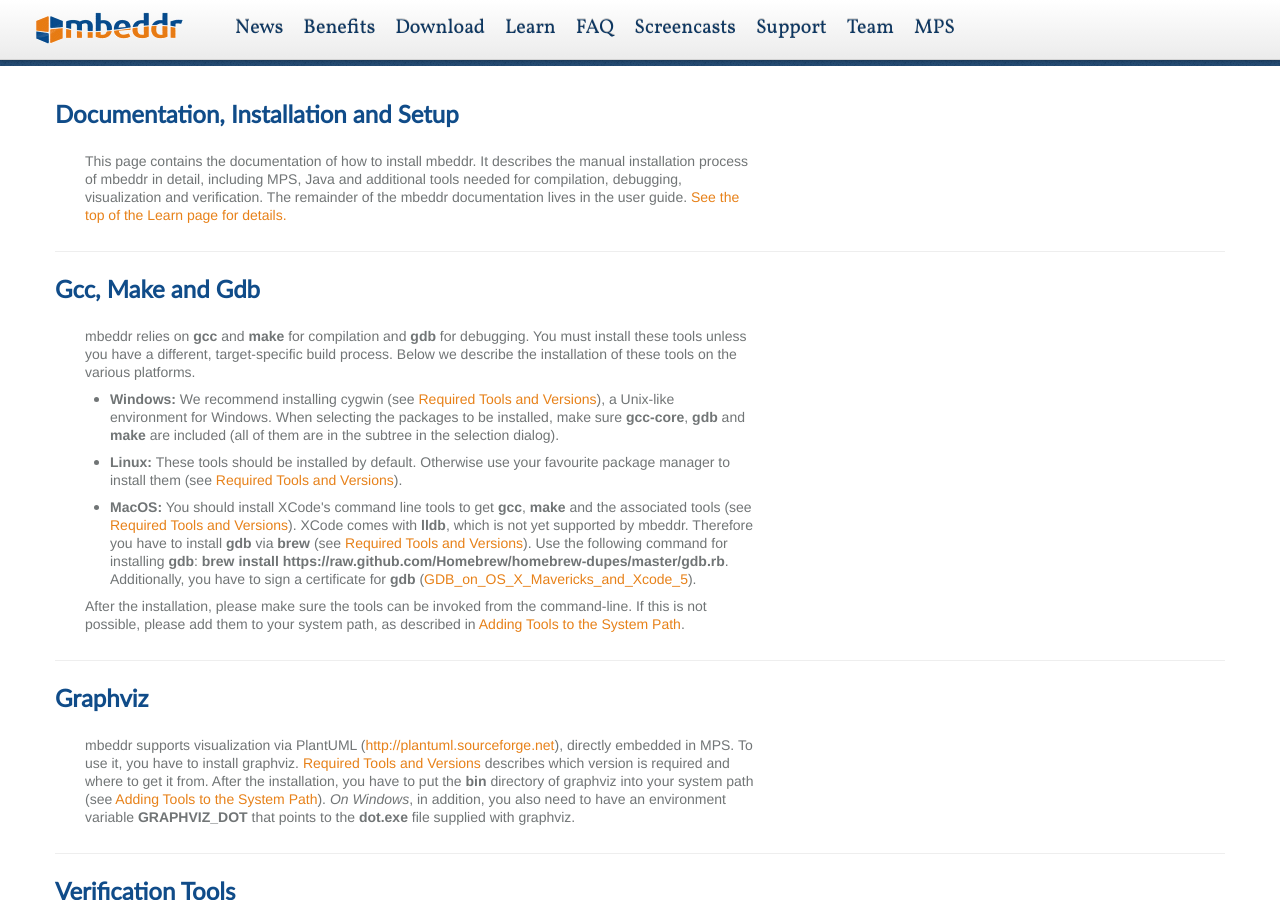
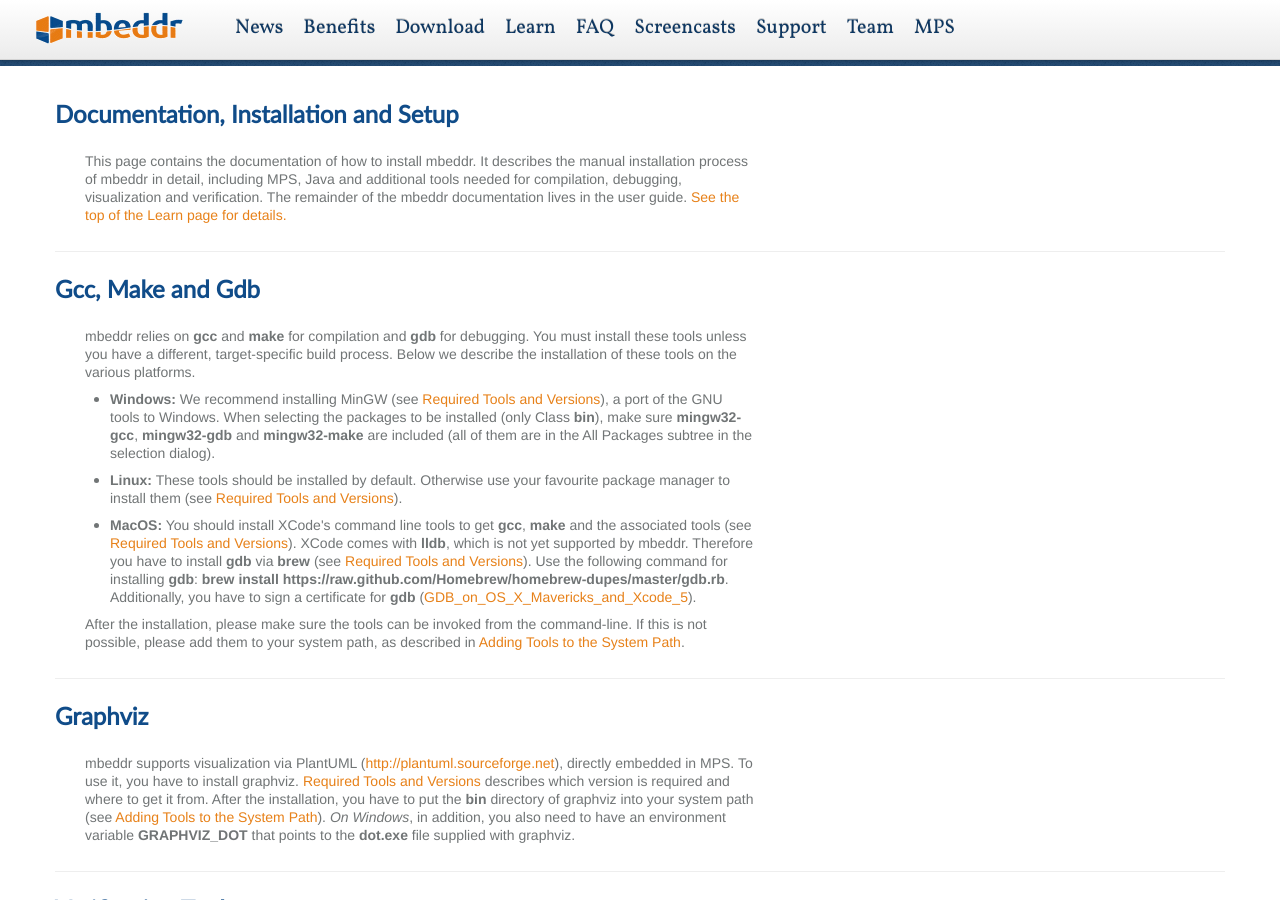
Before and after one commit to mbeddr/mbeddr.github.io, a Jekyll site: the page download.html, which Jekyll copies as it is, in a window 1280 px wide and 900 px high. Built offline with Jekyll 4.4.1, drawn with Linux system fonts in a browser that asks for light colours; nearby versions of some CDN libraries; library files that are not in the unit come from our copies; some of the changed text lies outside the part shown.

Commit message:
updated installation details for windows

```diff
--- a/download.html
+++ b/download.html
@@ -146,9 +146,9 @@
             <ul>
                 <li>
 					<p>
-						 <strong>Windows:</strong> We recommend installing cygwin (see <a href="#RequiredToolsAndVersions">Required Tools and Versions</a>),
-						 a Unix-like environment for Windows. When selecting the packages to be installed, make sure <strong>gcc-core</strong>,
-						 <strong>gdb</strong> and <strong>make</strong> are included (all of them are in the  subtree in the selection dialog).
+						 <strong>Windows:</strong> We recommend installing MinGW (see <a href="#RequiredToolsAndVersions">Required Tools and Versions</a>),
+						 a port of the GNU tools to Windows. When selecting the packages to be installed (only Class <strong>bin</strong>), make sure <strong>mingw32-gcc</strong>,
+						 <strong>mingw32-gdb</strong> and <strong>mingw32-make</strong> are included (all of them are in the All Packages subtree in the selection dialog).
 					</p>
 				</li>
                 <li>
@@ -567,11 +567,11 @@
 				<th>URL</th>
 			  </tr>
 			  <tr>
-			    <td>Cygwin</td>
+			    <td>MinGW</td>
 			    <td>Windows</td>
 			    <td>newest</td>
-			    <td>gcc-core, make and gdb</td>
-			    <td><a href="http://www.cygwin.com">cygwin.com</a></td>
+			    <td>mingw32-gcc (v 4.8.1),<br>mingw32-make<br> (v 3.82.90-2) and<br> mingw32-gdb (v 7.6.1)</td>
+			    <td><a href="http://www.mingw.org">mingw.org</a></td>
 			  </tr>
 			  <tr>
 			    <td>XCode</td>
```
